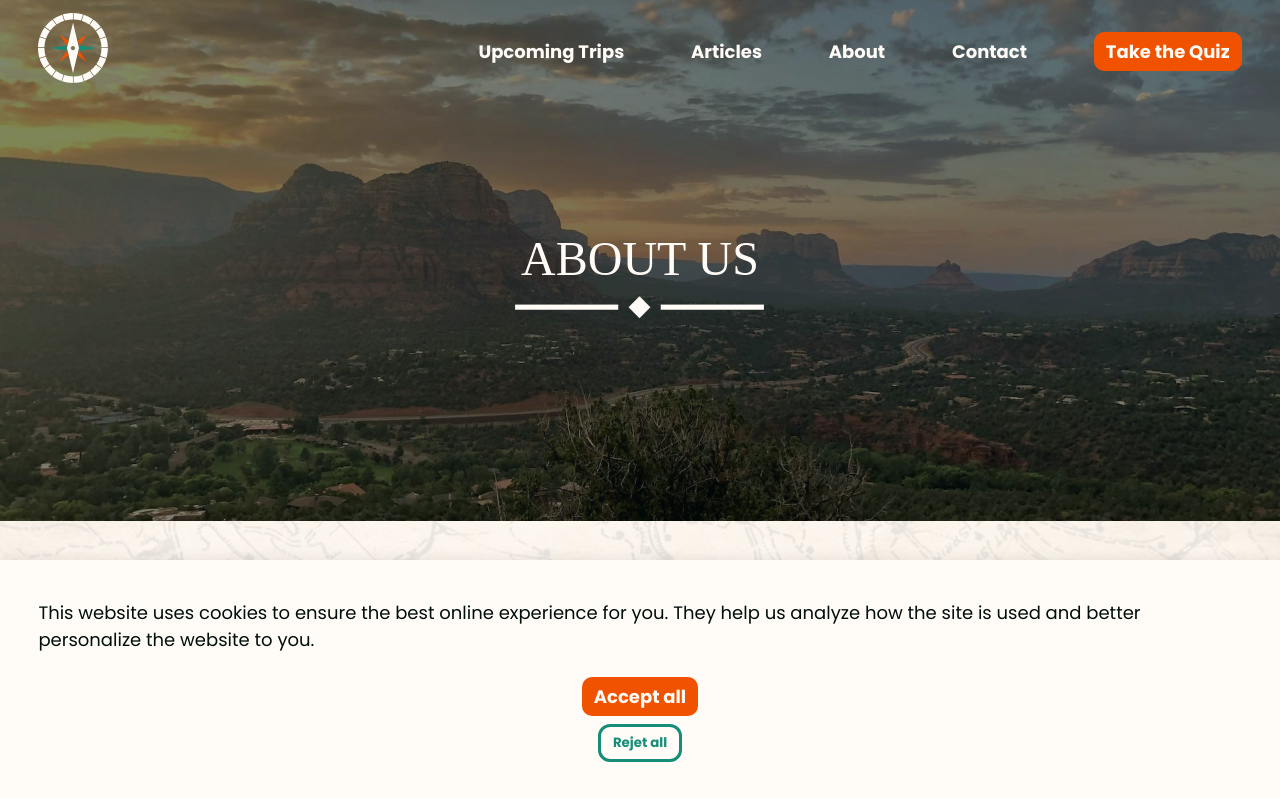
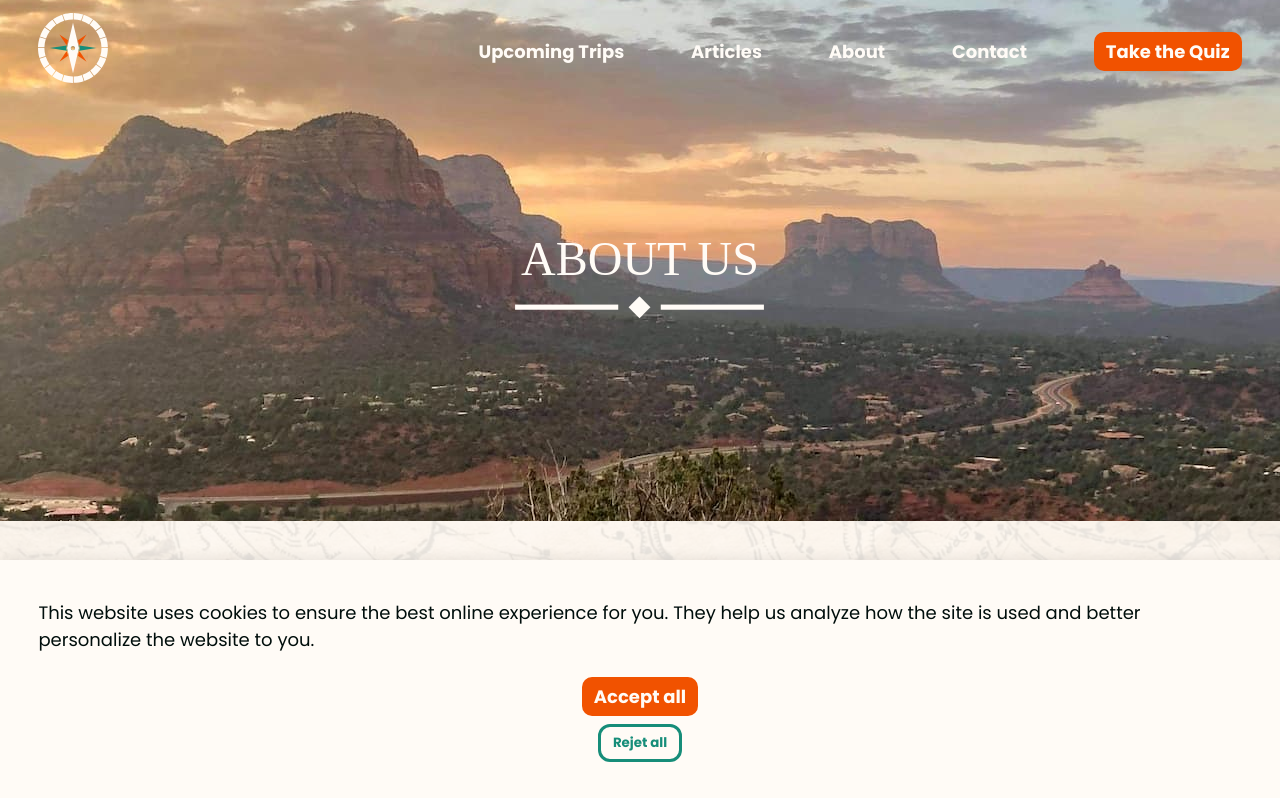
Before and after one commit to katelyngrimoldby/the-travel-enablers, a Next.js app: page /about in a window 1280 px wide. Shown: the top 798 px of the page. Built offline with nearby package versions, Linux system fonts and the light colour scheme; a web font is replaced by a local one.

Commit message:
Refactor code for new image component

```diff
--- a/components/Hero.tsx
+++ b/components/Hero.tsx
@@ -12,14 +12,11 @@ const Hero = ({ children, imgSrc, width, height }: HeroProps) => {
   return (
     <header className={styles.hero}>
       <div className={styles.heroContent}>{children}</div>
-      <div className={styles.imgWrapper}>
       {typeof imgSrc === "string" ? (
         <Image
           src={imgSrc}
           alt=""
-            className={styles.heroImg}
-            layout="fill"
-            objectFit="cover"
+          className={styles.img}
           priority={true}
           height={height}
           width={width}
@@ -28,13 +25,10 @@ const Hero = ({ children, imgSrc, width, height }: HeroProps) => {
         <Image
           src={imgSrc}
           alt=""
-            className={styles.heroImg}
-            layout="fill"
-            objectFit="cover"
+          className={styles.img}
           priority={true}
         />
       )}
-      </div>
     </header>
   );
 };
```
Lines whose indentation alone changed are shown as unchanged.
